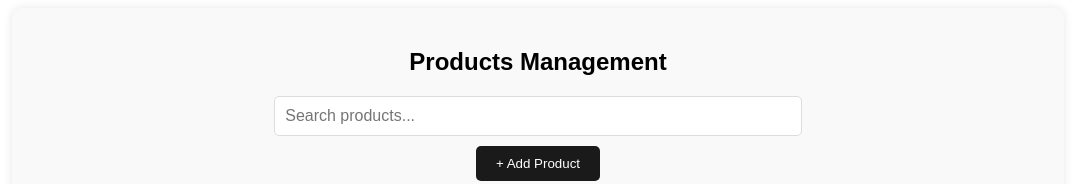
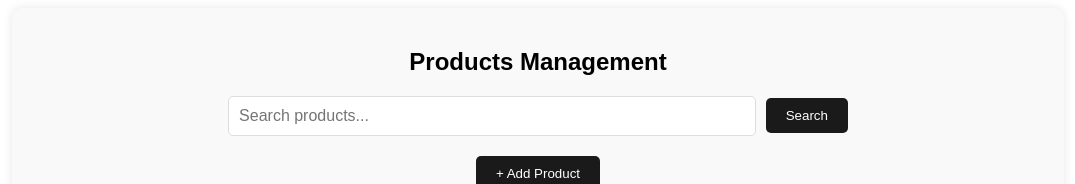
Before and after one commit to alexpournaras/pfizer-bootcamp-frontend, a Vue app: page /products in a window 1280 px wide. Shown: the top 184 px of the page, without its empty margins (102-1177 px from the left). Built offline with nearby package versions, Linux system fonts and the light colour scheme; no server answers.

Commit message:
Updated ListProducts.vue on search bar

```diff
--- a/src/components/ListProducts.vue
+++ b/src/components/ListProducts.vue
@@ -2,9 +2,22 @@
     <div class="container">
         <h2 class="title">Products Management</h2>
 
-        <input type="text" v-model="searchQuery" placeholder="Search products..." class="search-bar" />
+
+        <div class="search-container">
+            <input type="text" v-model="searchQuery" placeholder="Search products..." class="search-bar" />
+            <button class="search-btn" @click="performSearch">Search</button>
+            <button v-if="searchResultsExist && !noResultsMessage" class="go-back-btn" @click="goBackToList">Go Back to List</button>
+        </div>
+
 
         <button class="add-btn" @click="goToAddPage">+ Add Product</button>
+
+        <!-- Show message if no products match the search query -->
+        <p v-if="noResultsMessage" class="error-message">
+            {{ noResultsMessage }}
+            <button class="go-back-btn" @click="goBackToList">Go Back to List</button>
+
+        </p>
 
         <table class="product-table">
             <thead>
@@ -50,6 +63,9 @@ export default {
         return {
             products: [],
             searchQuery: '',
+            noResultsMessage: '',
+            searchResultsExist: false,
+            allProducts: [],
         };
     },
     mounted() {
@@ -58,11 +74,49 @@ export default {
     methods: {
         async fetchProducts() {
             try {
-                const response = await getProducts();
-                this.products = response.data;
+                const response = await getProducts(); // Fetch all products
+                this.allProducts = response.data; // Store all fetched products
+                this.products = [...this.allProducts]; // Initialize products with all products
+                this.noResultsMessage = ''; // Reset no results message
             } catch (error) {
                 console.error('Error fetching products:', error.message);
             }
+        },
+
+        performSearch() {
+
+            const query = this.searchQuery.toLowerCase();
+            const matchingProducts = this.allProducts.filter(product => {
+                return (
+                    product.name.toLowerCase().includes(query) ||
+                    product.batch_number.toLowerCase().includes(query) ||
+                    product.category.toLowerCase().includes(query) ||
+                    product.active_ingredients.some(ingredient =>
+                        ingredient.toLowerCase().includes(query)
+                    ) ||
+                    product.research_status.toLowerCase().includes(query) ||
+                    product.id.toString().includes(query) ||
+                    product.manufacturing_date.includes(query) ||
+                    product.expiration_date.includes(query)
+                );
+            });
+
+            this.products = matchingProducts;
+
+            // Update products to match only the filtered products
+            if (matchingProducts.length > 0) {
+                this.noResultsMessage = '';
+
+                this.searchResultsExist = true;
+
+            } else {
+                this.noResultsMessage = `❌ ERROR: No products found matching your search query.
+                Please check your input and try again or go back to the full list`;
+
+                this.searchResultsExist = false;
+            }
+
+            this.products = matchingProducts;
         },
         goToAddPage() {
             this.$router.push({ name: 'AddProduct' });
@@ -72,6 +126,13 @@ export default {
         },
         goToShowPage(productId) {
             this.$router.push({ name: 'ShowProduct', params: { productId }, props: true });
+        },
+        goBackToList() {
+            this.fetchProducts().then(() => {
+            this.searchQuery = '';
+            this.noResultsMessage = '';
+            this.searchResultsExist = false;
+    });
         },
         async deleteProduct(productId) {
             if (confirm('Are you sure you want to delete this product?')) {
@@ -83,6 +144,27 @@ export default {
                 }
             }
         },
+    },
+
+
+    computed: {
+        filteredProducts() {
+            const query = this.searchQuery.toLowerCase();
+            return this.allProducts.filter(product => {
+                return (
+                    product.name.toLowerCase().includes(query) ||
+                    product.batch_number.toLowerCase().includes(query) ||
+                    product.category.toLowerCase().includes(query) ||
+                    product.active_ingredients.some(ingredient =>
+                        ingredient.toLowerCase().includes(query)
+                    ) ||
+                    product.research_status.toLowerCase().includes(query) ||
+                    product.id.toString().includes(query) ||
+                    product.manufacturing_date.includes(query) ||
+                    product.expiration_date.includes(query)
+                );
+            });
+        }
     },
 };
 </script>
@@ -105,15 +187,54 @@ export default {
     font-family: Arial, sans-serif;
 }
 
+.search-container {
+    display: flex;
+    justify-content: center;
+    align-items: center;
+    margin-bottom: 20px;
+}
+
 /* Search Bar Styling */
 .search-bar {
     display: block;
-    margin: 0 auto 10px;
     padding: 10px;
     width: 50%;
     border: 1px solid #ddd;
     border-radius: 5px;
     font-size: 16px;
+}
+
+/* Button Styling */
+.search-btn {
+    display: block;
+    margin-left: 10px;
+    border: none;
+    padding: 10px 20px;
+    background-color: #1a1a1a;
+    color: white;
+    border: none;
+    border-radius: 5px;
+    cursor: pointer;
+}
+
+.search-btn:hover {
+    background-color: #333;
+}
+
+.go-back-btn{
+    display: block;
+    margin: 10px 10px;
+    padding: 10px 20px;
+    background-color: #e61515;
+    color: white;
+    border: none;
+    border-radius: 5px;
+    cursor: pointer;
+
+}
+
+.go-back-btn:hover {
+    background-color: #d88787;
 }
 
 /* Button Styling */
@@ -130,6 +251,18 @@ export default {
 
 .add-btn:hover {
     background-color: #333;
+}
+
+.error-message {
+    color: red;
+    font-weight: bold;
+    background-color: #f8d7da;
+    padding: 5px;
+    border: 1px solid red;
+    border-radius: 5px;
+    display: flex;
+    align-items: center;
+    margin-bottom: 10px;
 }
 
 /* Table Styling */
```
